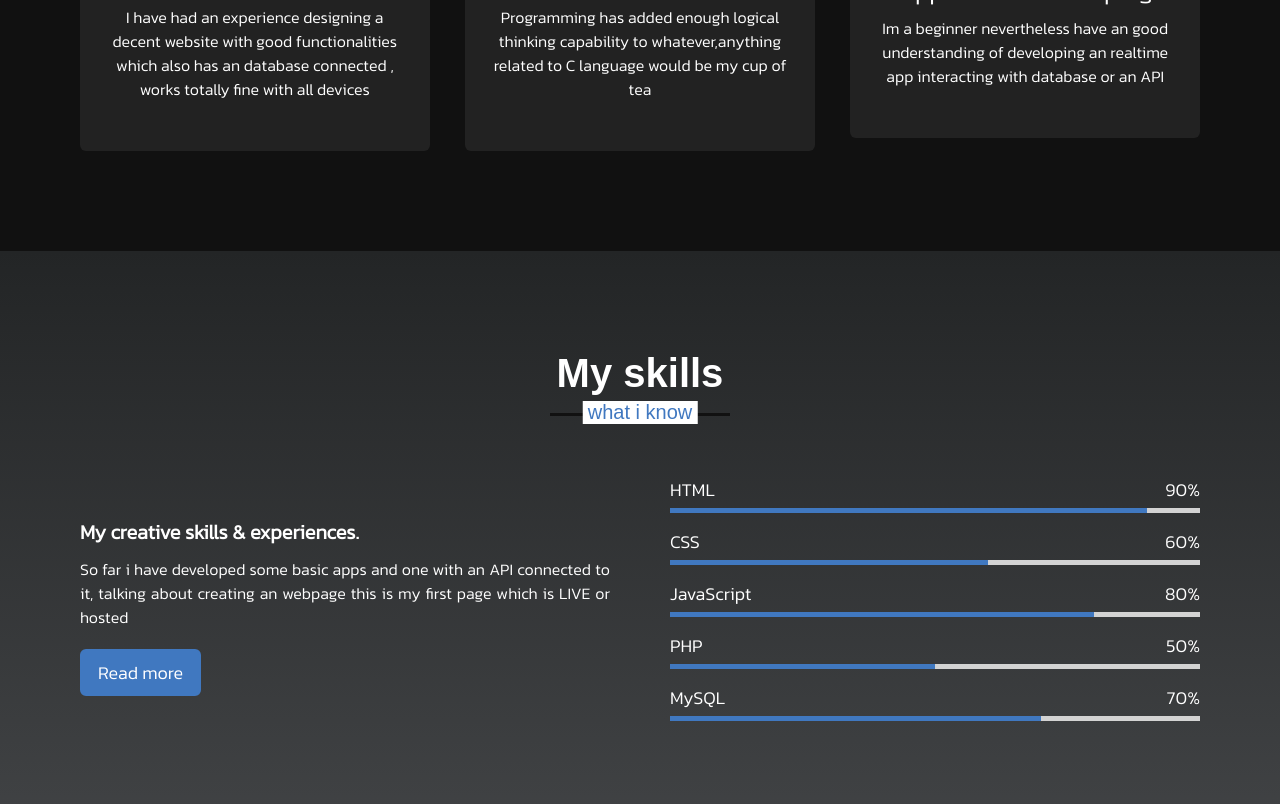
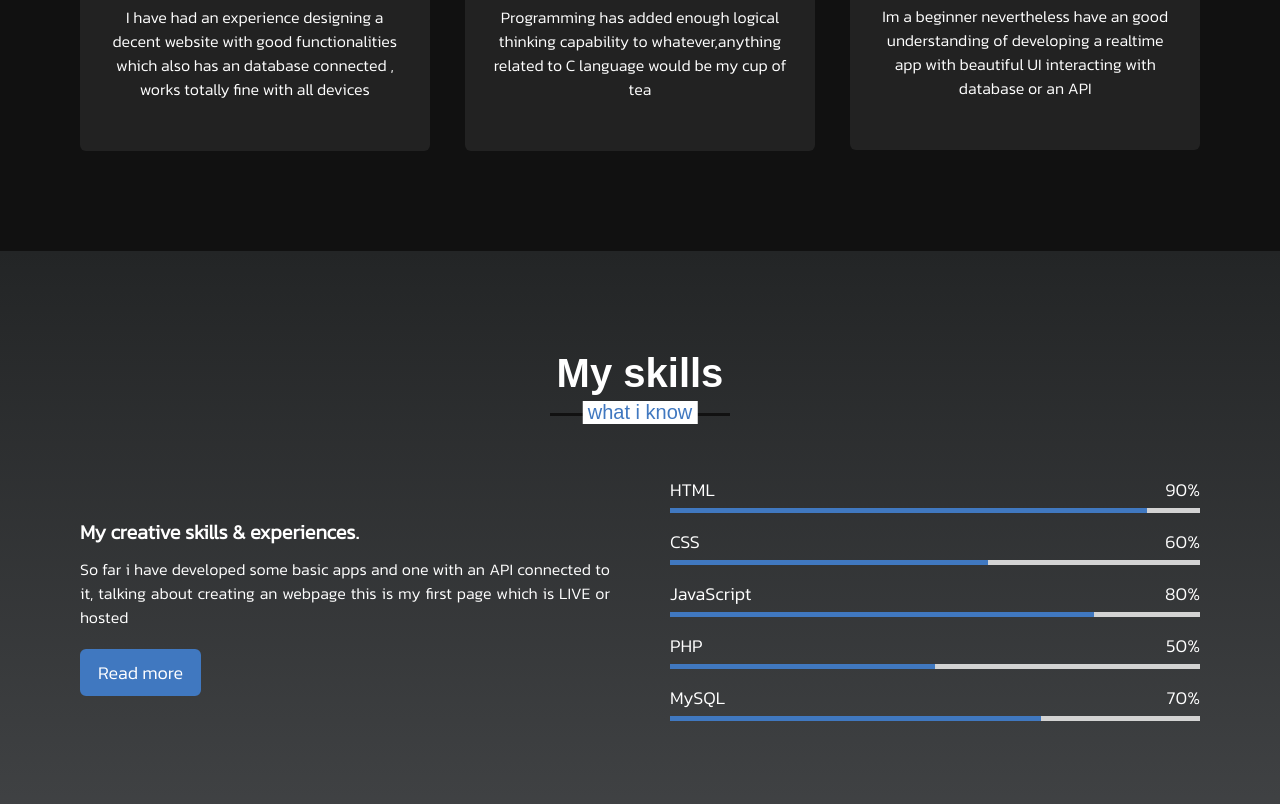
Before and after one commit to kiranbakale/Portfolio, a plain HTML site: page index.html in a window 1280 px wide. Shown: the part 1572-2376 px from the top of the page. Drawn offline with nearby package versions, Linux system fonts and the light colour scheme; a web font is replaced by a local one.

Commit message:
Update index.html

```diff
--- a/index.html
+++ b/index.html
@@ -89,7 +89,7 @@
                 <div class="card">
                     <div class="box">
              <span class="fab fa-android fa-3x"  aria-hidden="true"></span> <div class="text">Application developing</div>
-                        <p>Im a beginner nevertheless have an good understanding of developing an realtime app interacting with database or an API</p>
+                        <p>Im a beginner nevertheless have an good understanding of developing a realtime app with beautiful UI interacting with database or an API</p>
                     </div>
                 </div>
                </div>
```
